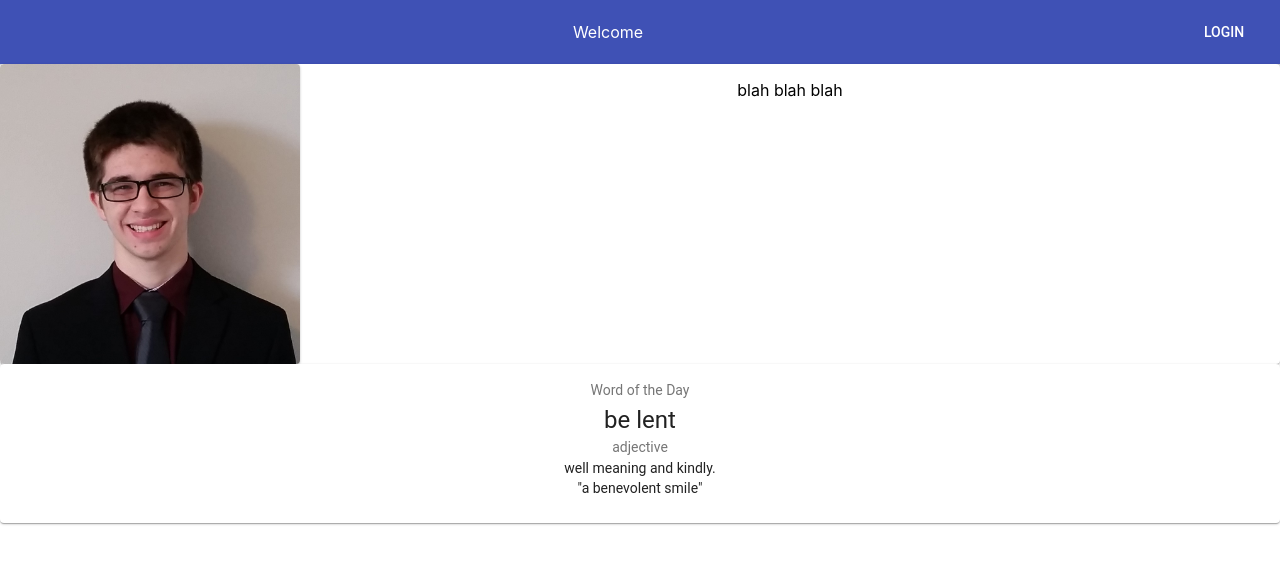
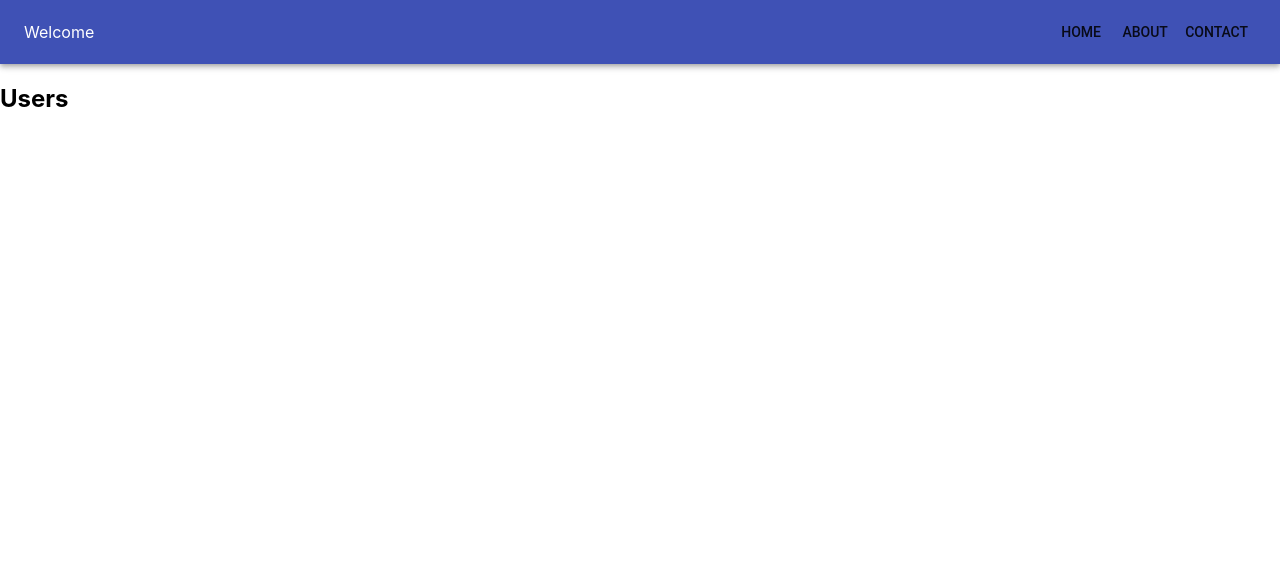
Before and after one commit to dgrocki/myWebpage, a React (Create React App) app in the folder my-webpage/: page /contact in a window 1280 px wide. Shown: the top 564 px of the page. Built offline with nearby package versions, Linux system fonts and the light colour scheme.

Commit message:
added react-router and routes

```diff
--- a/my-webpage/package.json
+++ b/my-webpage/package.json
@@ -6,6 +6,8 @@
     "@material-ui/core": "^3.8.3",
     "react": "^16.7.0",
     "react-dom": "^16.7.0",
+    "react-router": "^4.3.1",
+    "react-router-dom": "^4.3.1",
     "react-scripts": "2.1.3"
   },
   "scripts": {
--- /dev/null
+++ b/my-webpage/src/About.js
@@ -0,0 +1,66 @@
+import React, { Component } from 'react';
+import Toolbar from '@material-ui/core/Toolbar';
+import AppBar from '@material-ui/core/AppBar'
+import Button from '@material-ui/core/Button'
+import Typography from '@material-ui/core/Typography'
+import MenuIcon from '@material-ui/core/Menu'
+import IconButton from '@material-ui/core/IconButton'
+import CardActions from '@material-ui/core/CardActions'
+import CardContent from '@material-ui/core/CardContent';
+import Card from '@material-ui/core/Card'
+import CardMedia from '@material-ui/core/CardMedia'
+import logo from './logo.svg';
+import MediaCard from './MediaCard'
+import './App.css';
+
+ const styles = {
+  card: {
+    maxWidth: 345,
+  },
+  media: {
+    // ⚠️ object-fit is not supported by IE 11.
+    objectFit: 'cover',
+  },
+};
+class About extends Component {
+  render() {
+    return (
+      <div className="About">
+
+        <header>
+
+    </header>
+
+
+
+    <Card style = {{display: "flex"}}>
+      <MediaCard style ={{flex: "1"}}></MediaCard>
+      <CardContent style={{flex: "1"}}>
+        <div>blah blah blah</div>
+      </CardContent>
+    </Card>
+    <Card >
+      <CardContent>
+        <Typography color="textSecondary" gutterBottom>
+          Word of the Day
+        </Typography>
+        <Typography variant="h5" component="h2">
+          be
+          lent
+        </Typography>
+        <Typography color="textSecondary">
+          adjective
+        </Typography>
+        <Typography component="p">
+          well meaning and kindly.
+          <br />
+          {'"a benevolent smile"'}
+        </Typography>
+      </CardContent>
+    </Card>
+      </div>
+    );
+  }
+}
+
+export default About;
--- a/my-webpage/src/App.js
+++ b/my-webpage/src/App.js
@@ -1,3 +1,4 @@
+import { BrowserRouter as Router, Route, Link } from "react-router-dom";
 import React, { Component } from 'react';
 import Toolbar from '@material-ui/core/Toolbar';
 import AppBar from '@material-ui/core/AppBar'
@@ -12,8 +13,10 @@ import CardMedia from '@material-ui/core/CardMedia'
 import logo from './logo.svg';
 import MediaCard from './MediaCard'
 import './App.css';
+import LinkButton from "./LinkButton"
+import About from "./About"
 
- const styles = {
+const styles = {
   card: {
     maxWidth: 345,
   },
@@ -22,51 +25,68 @@ import './App.css';
     objectFit: 'cover',
   },
 };
+
+const Index = () => <h2>Home</h2>;
+const Contact = () => <h2>Users</h2>;
+const AppRouter = () => (
+<div>
+  <Router>
+    <div>
+        <AppBar position="static">
+          <Toolbar>
+            <div style={{ flexGrow: "1", float: "left" }}>Welcome</div>
+            <LinkButton to='/'>Home</LinkButton>
+            <LinkButton to='/about'>About</LinkButton>
+            <LinkButton to='/contact'>Contact</LinkButton>
+          </Toolbar>
+        </AppBar>
+      <Route path="/" exact component={Index} />
+      <Route path="/about/" component={About} />
+      <Route path="/contact/" component={Contact} />
+      </div>
+  </Router>
+  </div>
+);
+export default AppRouter;
+  {{/*
+      <div className="App">
+        <AppBar position="static">
+          <Toolbar>
+            <div style={{ flexGrow: "1", float: "left" }}>Welcome</div>
+            <Button color="inherit" style={{ float: "right" }}>Login</Button>
+          </Toolbar>
+        </AppBar>
+
+  */}}
+{{/*
 class App extends Component {
   render() {
     return (
+      <div>
+  <Router>
+    <div>
+            <Link to="/">Home</Link>
+            <Link to="/about/">About</Link>
+            <Link to="/users/">Users</Link>
+
+      <Route path="/" exact component={Index} />
+      <Route path="/about/" component={About} />
+      <Route path="/users/" component={Users} />
+      </div>
+  </Router>
+  {{/*
       <div className="App">
-          <AppBar position="static">
-        <Toolbar>
-          <div style = {{flexGrow: "1", float: "left"}}>Welcome</div>
-          <Button color="inherit" style = {{float: "right"}}>Login</Button>
-        </Toolbar>
-      </AppBar>
+        <AppBar position="static">
+          <Toolbar>
+            <div style={{ flexGrow: "1", float: "left" }}>Welcome</div>
+            <Button color="inherit" style={{ float: "right" }}>Login</Button>
+          </Toolbar>
+        </AppBar>
 
-        <header>
-
-    </header>
-
-
-
-    <Card style = {{display: "flex"}}>
-      <MediaCard style ={{flex: "1"}}></MediaCard>
-      <CardContent style={{flex: "1"}}>
-        <div>blah blah blah</div>
-      </CardContent>
-    </Card>
-    <Card >
-      <CardContent>
-        <Typography color="textSecondary" gutterBottom>
-          Word of the Day
-        </Typography>
-        <Typography variant="h5" component="h2">
-          be
-          lent
-        </Typography>
-        <Typography color="textSecondary">
-          adjective
-        </Typography>
-        <Typography component="p">
-          well meaning and kindly.
-          <br />
-          {'"a benevolent smile"'}
-        </Typography>
-      </CardContent>
-    </Card>
       </div>
     );
   }
 }
 
 export default App;
+*/}}
--- /dev/null
+++ b/my-webpage/src/LinkButton.js
@@ -0,0 +1,34 @@
+//https://stackoverflow.com/questions/42463263/wrapping-a-react-router-link-in-an-html-button
+import React from 'react'
+import PropTypes from 'prop-types'
+import { withRouter } from 'react-router'
+import Button from '@material-ui/core/Button'
+
+const LinkButton = (props) => {
+  const {
+    history,
+    location,
+    match,
+    staticContext,
+    to,
+    onClick,
+    // ⬆ filtering out props that `button` doesn’t know what to do with.
+    ...rest
+  } = props
+  return (
+    <Button
+      {...rest} // `children` is just another prop!
+      onClick={(event) => {
+        onClick && onClick(event)
+        history.push(to)
+      }}
+    />
+  )
+}
+
+LinkButton.propTypes = {
+  to: PropTypes.string.isRequired,
+  children: PropTypes.node.isRequired
+}
+
+export default withRouter(LinkButton)
```
Also changed, not shown: 1 other file (tests, documents, lock files or other folders).
